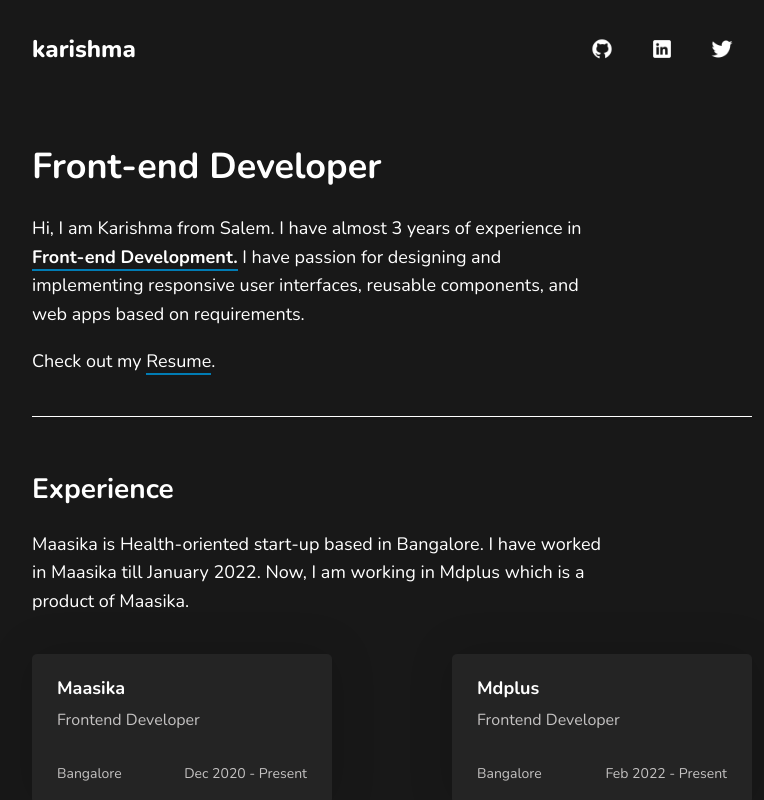
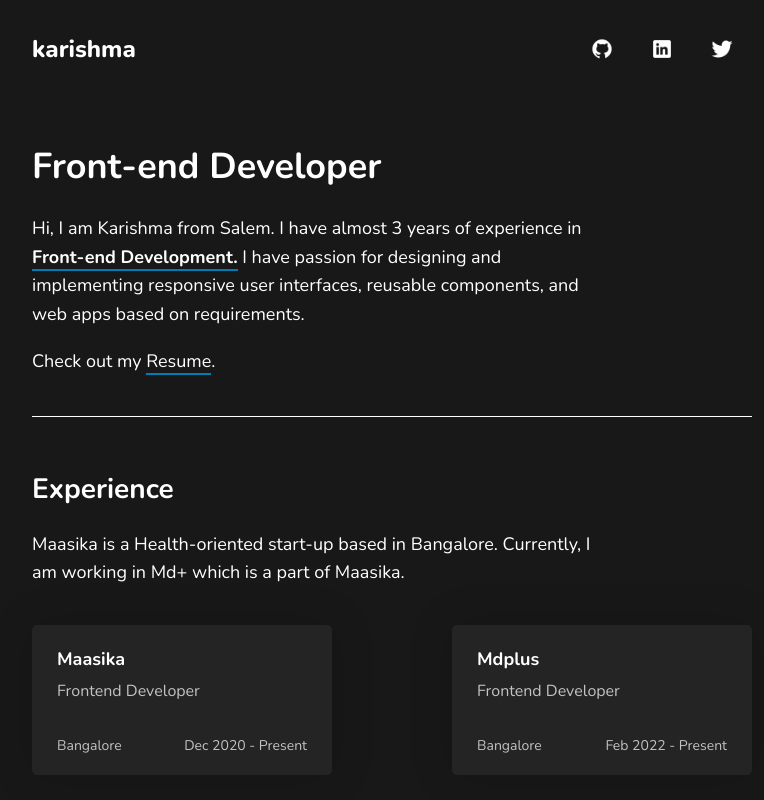
Before and after one commit to karishma-c/personal-portfolio, a Next.js app: page / in a window 1280 px wide. Shown: the top 800 px of the page, without its empty margins (248-1012 px from the left). Built offline with nearby package versions, Linux system fonts and the light colour scheme.

Commit message:
minor change

```diff
--- a/pages/index.js
+++ b/pages/index.js
@@ -56,8 +56,8 @@ const HomePage = () => {
         <div className='experience'>
           <h3 className={styles.heading}>Experience</h3>
           <p className={styles.about}>
-            Maasika is Health-oriented start-up based in Bangalore. I have worked in Maasika till January 2022.
-            Now, I am working in Mdplus which is a product of Maasika.
+            Maasika is a Health-oriented start-up based in Bangalore.
+            Currently, I am working in Md+ which is a part of Maasika.
           </p>
           <div className={utilStyles.flexRow}>
             <div className={styles.card}>
```
